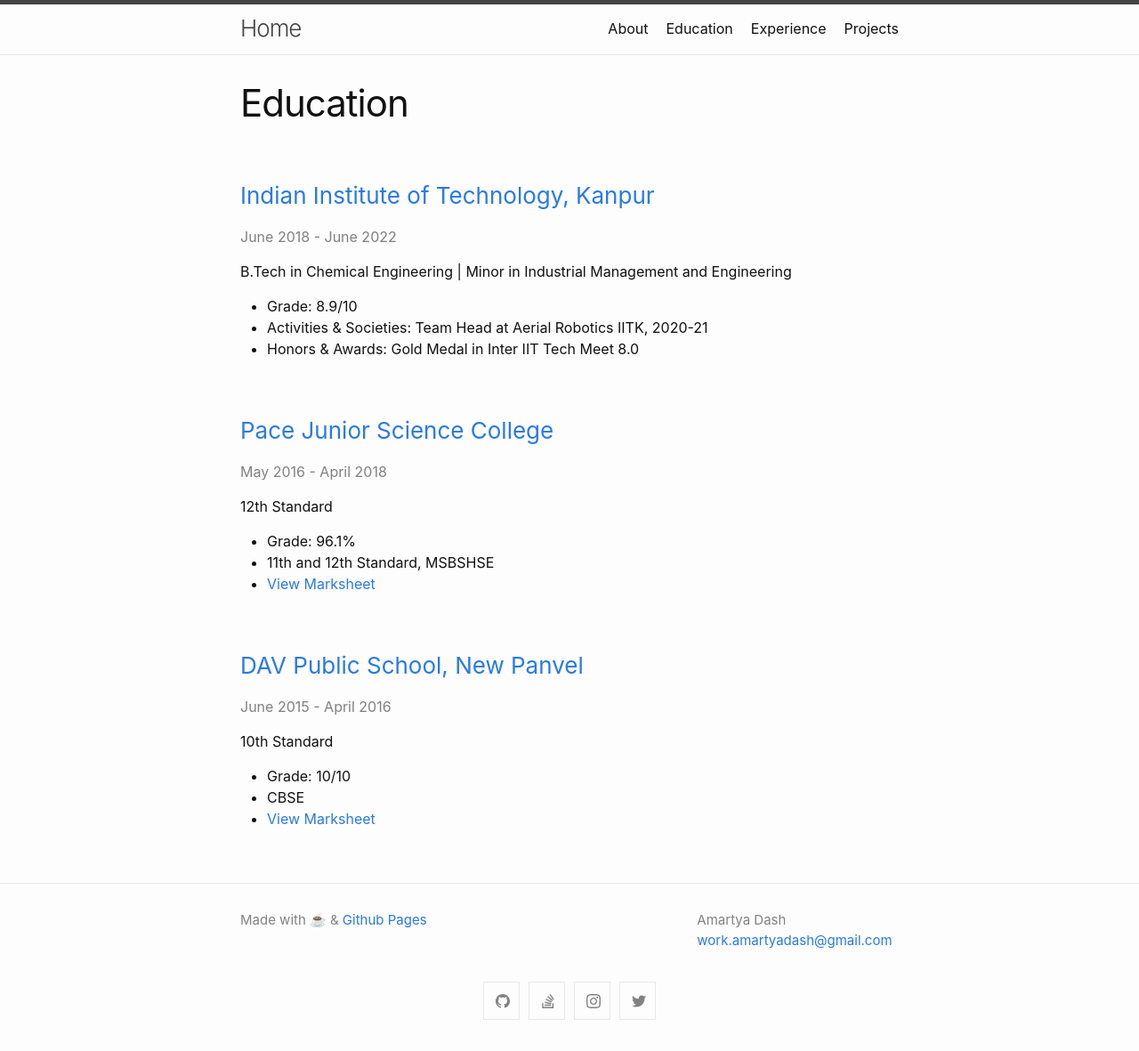
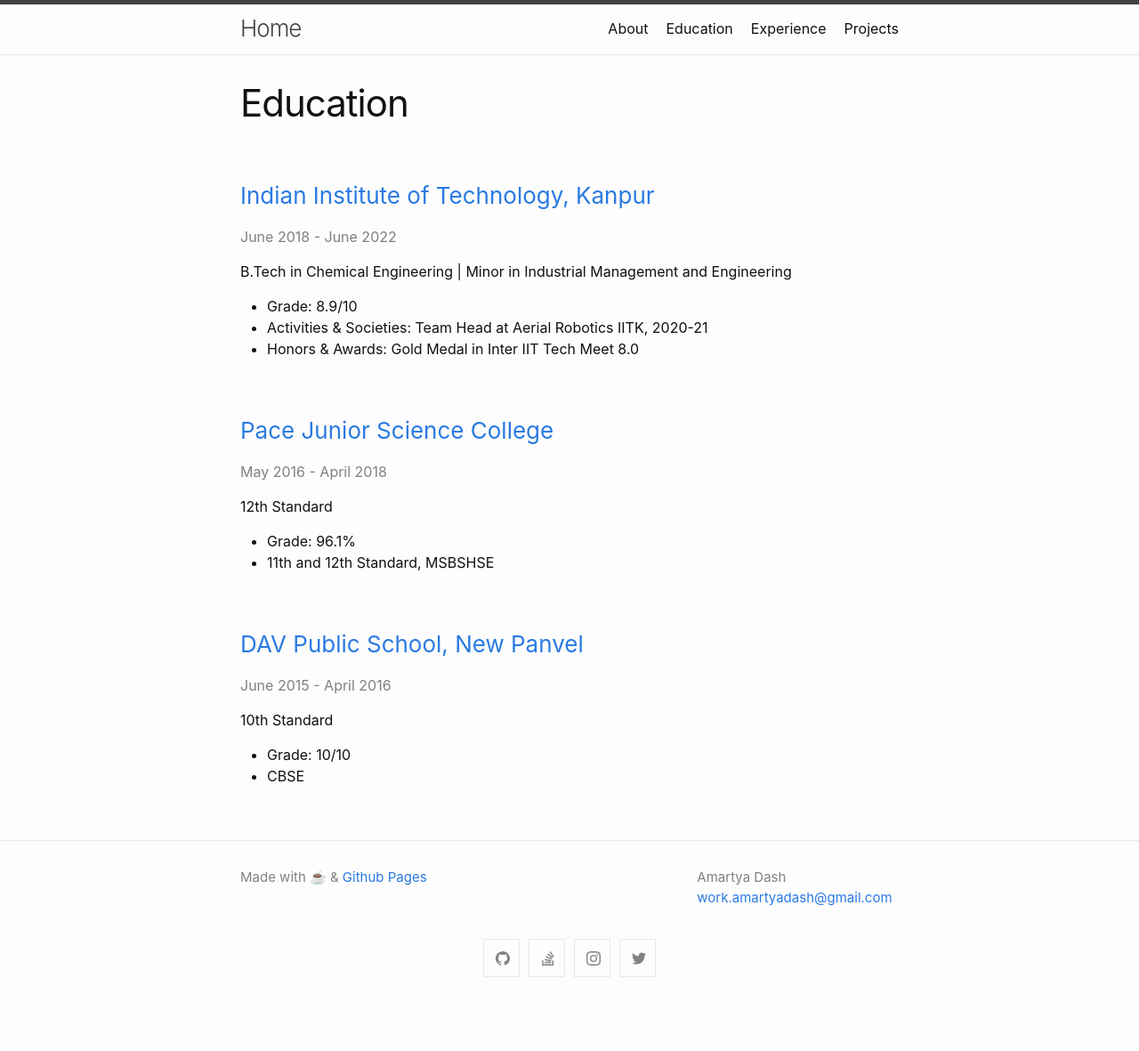
Before and after one commit to amartyadash/amartyadash.github.io, a Jekyll site: the page built from education.md, in a window 1280 px wide. Shown: the whole page at 89% size. Built offline with Jekyll 4.4.1, drawn with Linux system fonts in a browser that asks for light colours; after the commit the page ends 1133 px from its top, so only the background shows below that.

Commit message:
Removed docs

```diff
--- a/education.md
+++ b/education.md
@@ -21,7 +21,6 @@
 
 * Grade: 96.1%
 * 11th and 12th Standard, MSBSHSE
-* <a href="../documents/12th.pdf" target="_blank">View Marksheet</a>
 
 
 ### [DAV Public School, New Panvel](https://davnewpanvel.com/)
@@ -31,4 +30,3 @@
 
 * Grade: 10/10
 * CBSE
-* <a href="../documents/10th.pdf" target="_blank">View Marksheet</a>
```
Also changed, not shown: 2 other files.
